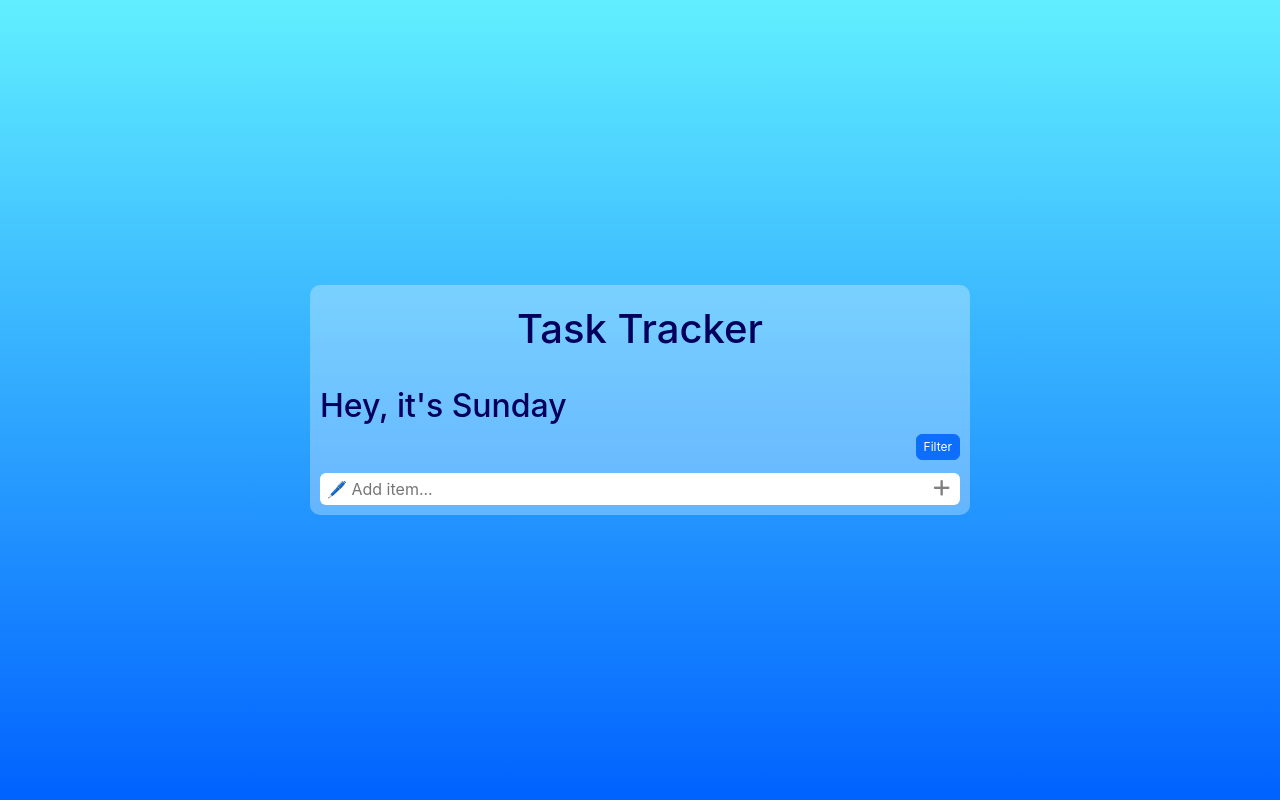
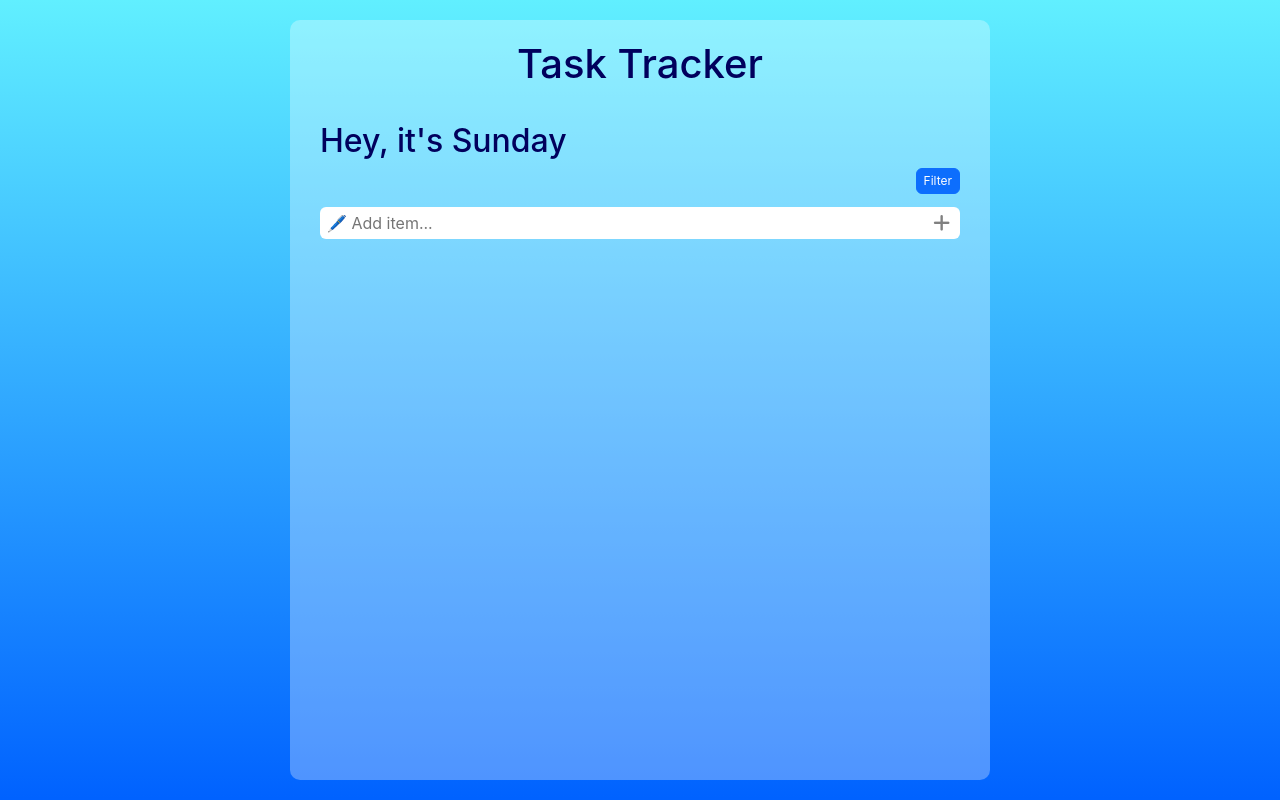
Before and after one commit to Aswaj-th/task-tracker, a React (Create React App) app: page / in a window 1280 px wide. Built offline with nearby package versions, Linux system fonts and the light colour scheme.

Commit message:
styling changes

```diff
--- a/src/App.css
+++ b/src/App.css
@@ -6,7 +6,6 @@
 .app {
   min-height: 100vh;
   display: flex;
-  align-items: center;
   justify-content: center;
   background: hsla(217, 100%, 50%, 1);
 
@@ -24,7 +23,6 @@
   margin: 20px;
   border-radius: 10px;
   background: rgba(255, 255, 255, 0.3);
-  top: 10%;
 }
 
 .new .mainHeading h1 {
@@ -101,4 +99,14 @@ h2 {
   .app .todos {
     width: 50vw;
   }
+  .filteroption, .subHeading, .todos {
+    padding: 0px 20px;
+  }
+  .app .input {
+    margin: 0px 20px;
+    margin-top: 0.8em;
+  }
+  .new .input input {
+    width: 90%;
+  }
 }
```
